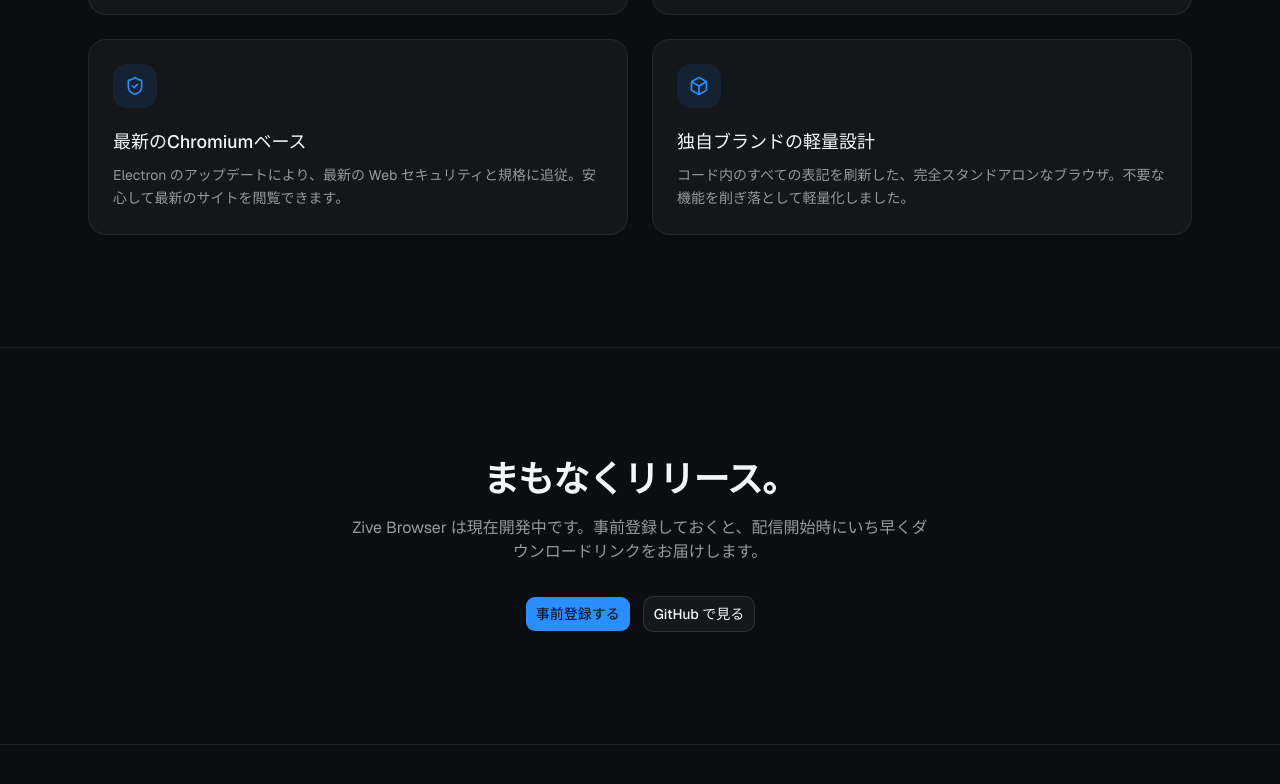
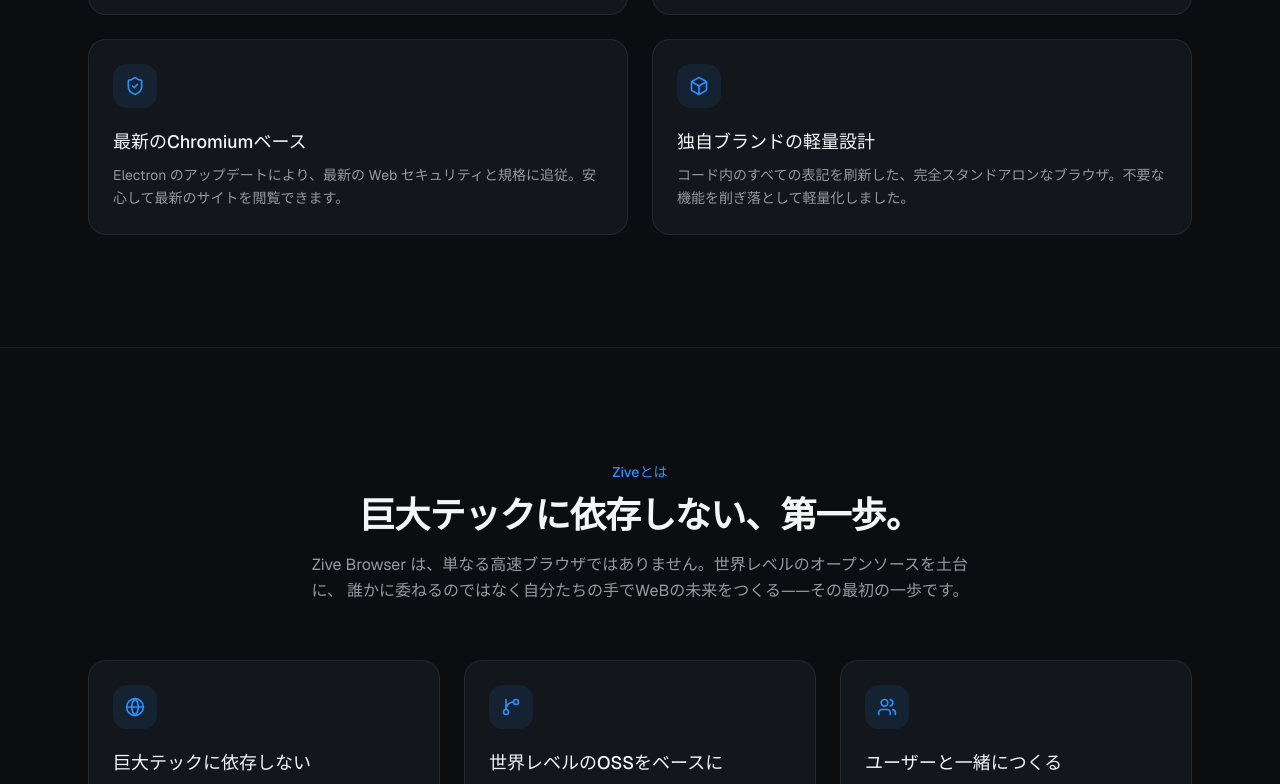
Before and after one commit to Oruna528/zivebrowser-site, a Next.js app: page / in a window 1280 px wide. Shown: the part 2016-2800 px from the top of the page. Built offline with nearby package versions, Linux system fonts and the light colour scheme.

Commit message:
feat: add VisionSection component and update hero and footer descriptions

```diff
--- a/app/page.tsx
+++ b/app/page.tsx
@@ -1,6 +1,7 @@
 import { SiteHeader } from '@/components/site-header'
 import { Hero } from '@/components/hero'
 import { Features } from '@/components/features'
+import { VisionSection } from '@/components/vision-section'
 import { DownloadSection } from '@/components/download-section'
 import { SiteFooter } from '@/components/site-footer'
 
@@ -11,6 +12,7 @@ export default function Page() {
       <main className="flex-1">
         <Hero />
         <Features />
+        <VisionSection />
         <DownloadSection />
       </main>
       <SiteFooter />
--- a/components/hero.tsx
+++ b/components/hero.tsx
@@ -35,7 +35,7 @@ export function Hero() {
           </h1>
 
           <p className="mx-auto mt-6 max-w-xl text-pretty text-base leading-relaxed text-muted-foreground sm:text-lg">
-            Zive Browser は Chromium ベースのミニマルなカスタムブラウザ。
+            世界レベルのオープンソースをベースにした、巨大テックに依存しないカスタムブラウザ。
             不要な機能を極限まで削ぎ落とし、コンテンツをありのまま、高速に表示します。
           </p>
 
--- a/components/site-footer.tsx
+++ b/components/site-footer.tsx
@@ -10,6 +10,14 @@ export function SiteFooter() {
         </div>
 
         <nav className="flex items-center gap-6" aria-label="フッターナビゲーション">
+          <a
+            href="https://note.com/zive"
+            target="_blank"
+            rel="noopener noreferrer"
+            className="text-sm text-muted-foreground transition-colors hover:text-foreground"
+          >
+            note
+          </a>
           <a
             href="https://github.com/Zive-Team/ZiveBrowser"
             target="_blank"
--- a/components/site-header.tsx
+++ b/components/site-header.tsx
@@ -25,6 +25,14 @@ export function SiteHeader() {
             Ziveとは
           </Link>
           <a
+            href="https://note.com/zive"
+            target="_blank"
+            rel="noopener noreferrer"
+            className="text-sm text-muted-foreground transition-colors hover:text-foreground"
+          >
+            note
+          </a>
+          <a
             href="https://github.com/Zive-Team/ZiveBrowser"
             target="_blank"
             rel="noopener noreferrer"
--- /dev/null
+++ b/components/vision-section.tsx
@@ -0,0 +1,83 @@
+import { Globe, GitBranch, Users } from 'lucide-react'
+import { Button } from '@/components/ui/button'
+
+const pillars = [
+  {
+    icon: Globe,
+    title: '巨大テックに依存しない',
+    description:
+      '特定の企業やプラットフォームに縛られず、ユーザー自身が主導権を握れるWeB体験を目指します。',
+  },
+  {
+    icon: GitBranch,
+    title: '世界レベルのOSSをベースに',
+    description:
+      'Chromium / Electron という世界最高水準のオープンソースを土台に、独自の思想で磨き上げます。',
+  },
+  {
+    icon: Users,
+    title: 'ユーザーと一緒につくる',
+    description:
+      '開発の進捗はnoteやGitHubで公開。フィードバックを取り入れながら、オープンに開発を進めます。',
+  },
+]
+
+export function VisionSection() {
+  return (
+    <section id="about" className="border-t border-border/60 py-20 sm:py-28">
+      <div className="mx-auto max-w-6xl px-4 sm:px-6">
+        <div className="mx-auto max-w-2xl text-center">
+          <span className="text-sm font-medium text-primary">Ziveとは</span>
+          <h2 className="mt-3 text-balance text-3xl font-semibold tracking-tight sm:text-4xl">
+            巨大テックに依存しない、第一歩。
+          </h2>
+          <p className="mt-4 text-pretty leading-relaxed text-muted-foreground">
+            Zive Browser は、単なる高速ブラウザではありません。世界レベルのオープンソースを土台に、
+            誰かに委ねるのではなく自分たちの手でWeBの未来をつくる——その最初の一歩です。
+          </p>
+        </div>
+
+        <div className="mt-14 grid gap-6 md:grid-cols-3">
+          {pillars.map((pillar) => (
+            <div
+              key={pillar.title}
+              className="rounded-2xl border border-border/70 bg-card p-6 transition-colors hover:border-primary/40"
+            >
+              <div className="flex h-11 w-11 items-center justify-center rounded-xl bg-primary/10 text-primary">
+                <pillar.icon className="h-5 w-5" aria-hidden="true" />
+              </div>
+              <h3 className="mt-5 text-lg font-medium">{pillar.title}</h3>
+              <p className="mt-2 text-sm leading-relaxed text-muted-foreground">
+                {pillar.description}
+              </p>
+            </div>
+          ))}
+        </div>
+
+        {/* note 発信への導線 */}
+        <div className="mx-auto mt-12 max-w-2xl rounded-2xl border border-border/70 bg-card p-8 text-center">
+          <h3 className="text-xl font-medium">開発の進捗を note で発信中</h3>
+          <p className="mx-auto mt-3 max-w-lg text-pretty text-sm leading-relaxed text-muted-foreground">
+            Zive Browser の再設計や開発の裏側、構想の背景を note で公開しています。
+            最新の進捗レポートはこちらからご覧ください。
+          </p>
+          <div className="mt-6 flex justify-center">
+            <Button
+              variant="outline"
+              nativeButton={false}
+              render={
+                <a
+                  href="https://note.com/zive"
+                  target="_blank"
+                  rel="noopener noreferrer"
+                />
+              }
+            >
+              note で記事を読む
+            </Button>
+          </div>
+        </div>
+      </div>
+    </section>
+  )
+}
```
